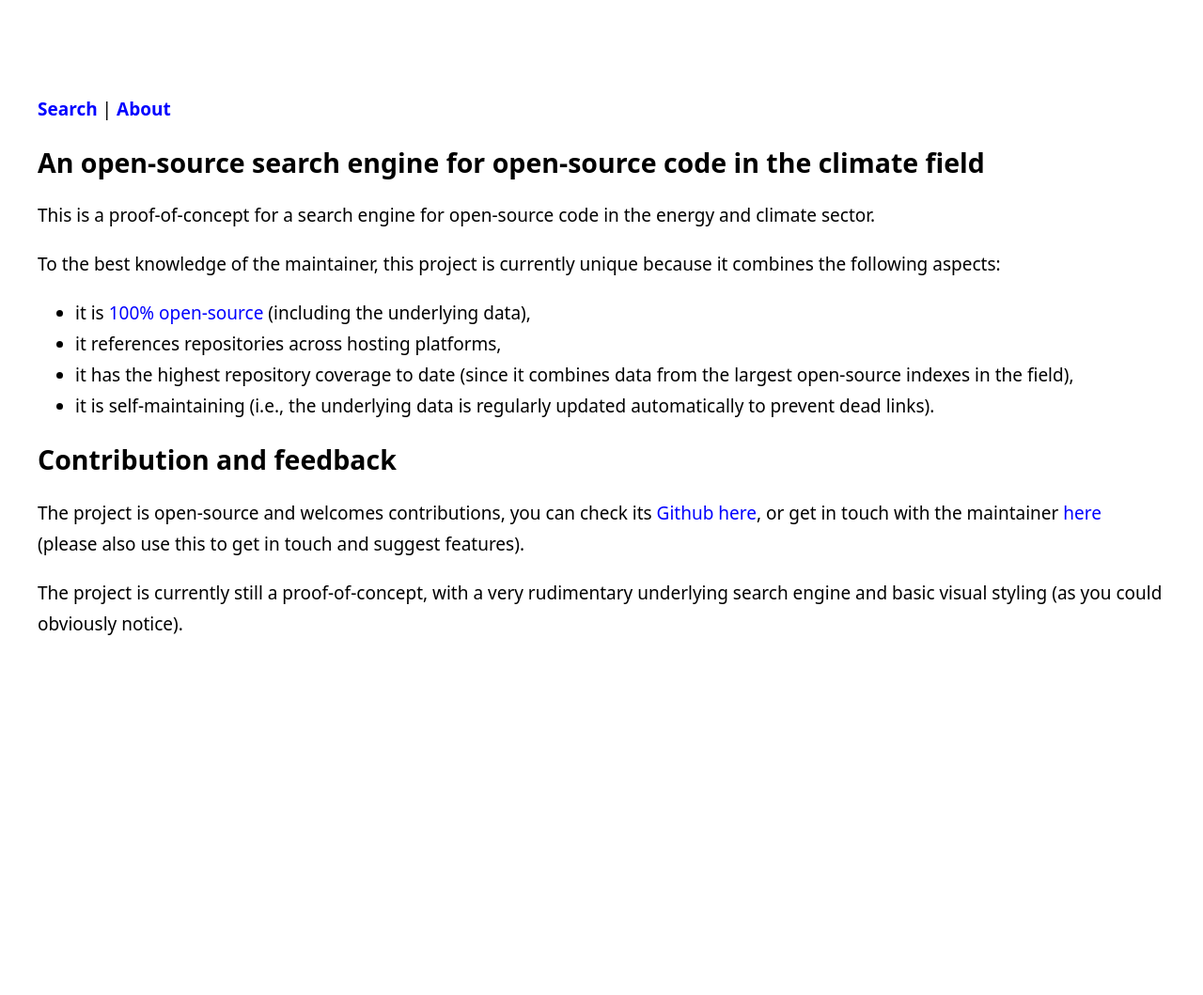
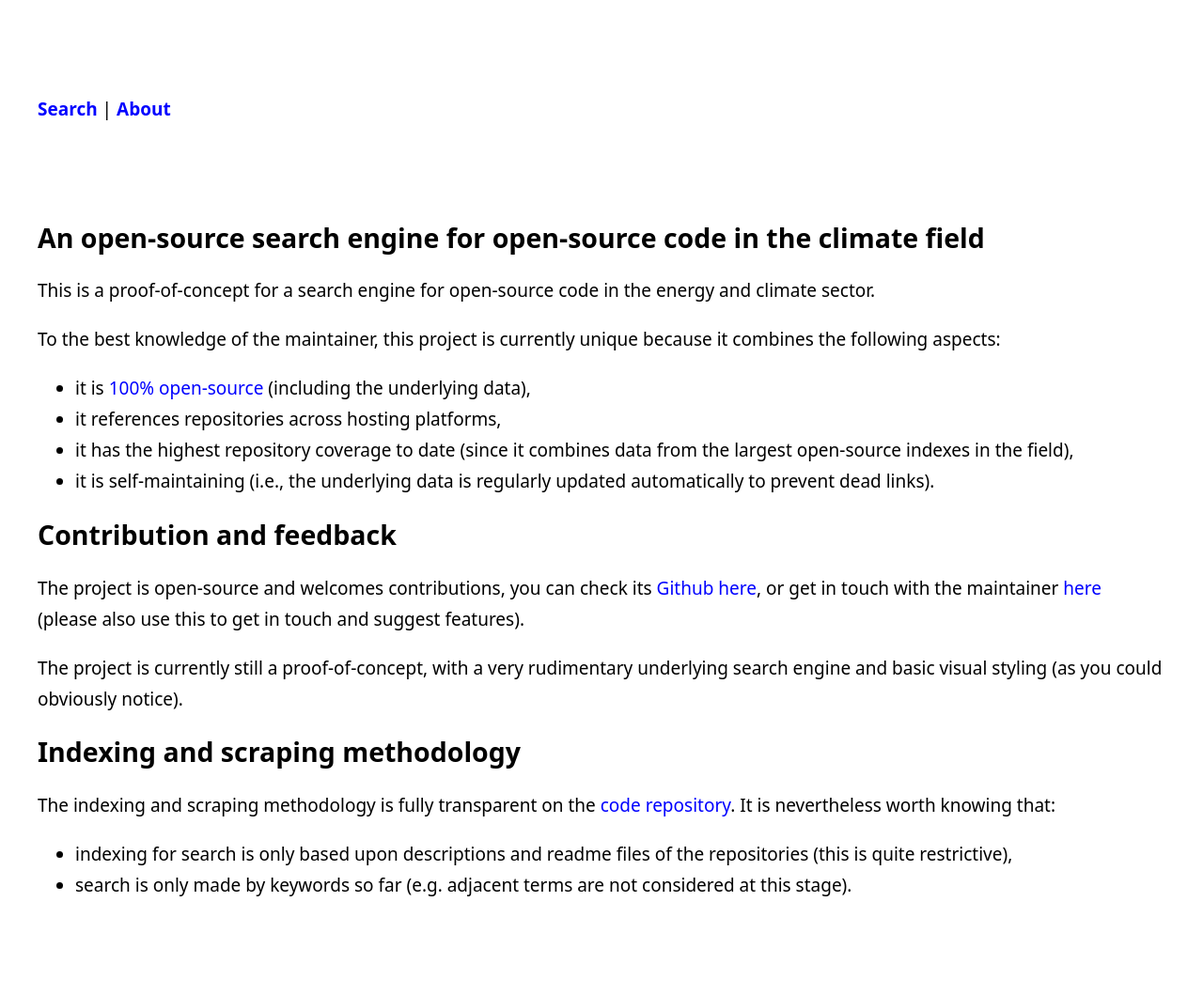
Before and after one commit to Pierre-VF/oss4energy, a FastAPI app: page /ui/about in a window 1280 px wide. Shown: the whole page at 94% size. Before the commit the page ends 676 px from the top, so only its background shows below. Run offline with FastAPI, Linux system fonts and the light colour scheme; parts of the project's set-up code (start-up, migrations or seed data) failed here and were passed over.

Commit message:
Refining search and improving UI text (#38)
* Refining app

* Streamlining link to Github

* Adding gitlab licenses

* Fixing the gitlab scraping

* Adding filtering by language and license

* Renaming for readability

* Improve details to user

* Improving search

---------

Co-authored-by: Pierre V-F <pierre@pierrevf.consulting>

```diff
--- a/app.py
+++ b/app.py
@@ -33,6 +33,9 @@ static_path = script_dir / "src/app/static"
 SEARCH_ENGINE_DESCRIPTIONS = SearchEngine()
 SEARCH_ENGINE_READMES = SearchEngine()
 SEARCH_RESULTS = SearchResults()
+
+# Configuration (for avoidance of information duplication)
+URL_CODE_REPOSITORY = "https://github.com/Pierre-VF/oss4climate/"
 
 
 @asynccontextmanager
@@ -74,12 +77,6 @@ async def base_landing():
 # ----------------------------------------------------------------------------------
 # UI endpoints
 # ----------------------------------------------------------------------------------
-@app.get("/ui/search", response_class=HTMLResponse, include_in_schema=False)
-async def search(request: Request):
-    posts = SEARCH_ENGINE_DESCRIPTIONS.posts
-    return templates.TemplateResponse(
-        "search.html", {"request": request, "posts": posts}
-    )
 
 
 def _f_none_to_unknown(x: str | date | None) -> str:
@@ -89,8 +86,53 @@ def _f_none_to_unknown(x: str | date | None) -> str:
         return str(x)
 
 
+@lru_cache(maxsize=1)
+def _unique_licenses() -> list[str]:
+    x = SEARCH_RESULTS.documents["license"].apply(_f_none_to_unknown).unique()
+    x.sort()
+    return x.tolist()
+
+
+@lru_cache(maxsize=1)
+def _unique_languages() -> list[str]:
+    x = SEARCH_RESULTS.documents["language"].apply(_f_none_to_unknown).unique()
+    x.sort()
+    return x.tolist()
+
+
+def _render_template(request: Request, template_file: str, content: dict | None = None):
+    resp = {"request": request, "URL_CODE_REPOSITORY": URL_CODE_REPOSITORY}
+    if content is not None:
+        resp = resp | content
+    return templates.TemplateResponse(template_file, resp)
+
+
+@lru_cache(maxsize=1)
+def n_repositories_indexed():
+    return SEARCH_RESULTS.n_documents
+
+
+@app.get("/ui/search", response_class=HTMLResponse, include_in_schema=False)
+async def search(request: Request):
+    return _render_template(
+        request=request,
+        template_file="search.html",
+        content={
+            "n_repositories_indexed": n_repositories_indexed(),
+            "languages": _unique_languages(),
+            "licenses": _unique_licenses(),
+            "free_text": " ",
+        },
+    )
+
+
 @lru_cache(maxsize=10)
 def _search_for_results(query: str) -> pd.DataFrame:
+    if len(query) < 1:
+        df_x = SEARCH_RESULTS.documents.drop(columns=["readme"])
+        df_x["score"] = 1
+        return df_x
+
     print(f"Searching for {query}")
     res_desc = SEARCH_ENGINE_DESCRIPTIONS.search(query)
     res_readme = SEARCH_ENGINE_DESCRIPTIONS.search(query)
@@ -105,20 +147,32 @@ def _search_for_results(query: str) -> pd.DataFrame:
         )
         .fillna(0)
     )
-    df_combined["score"] = (
-        df_combined["description"] * 10 + df_combined["readme"]
-    ).round(1)
-    df_out = (
-        SEARCH_RESULTS.documents.drop(columns=["readme"])
-        .merge(
-            df_combined[["score"]],
-            how="inner",
-            left_on="url",
-            right_index=True,
-        )
-        .sort_values(by="score", ascending=False)
+
+    # Also checking for keywords in name
+    def _f_score_in_name(x):
+        kw = query.lower().split(" ")
+        res = 0
+        x_lower = x.lower()
+        for i in kw:
+            if len(i) > 3:  # To reduce noise (quick and dirty)
+                if i in x_lower:
+                    res += 1
+        return res
+
+    df_combined["score"] = df_combined["description"] * 10 + df_combined["readme"]
+    df_out = SEARCH_RESULTS.documents.drop(columns=["readme"]).merge(
+        df_combined[["score"]],
+        how="outer",
+        left_on="url",
+        right_index=True,
     )
-    return df_out
+
+    df_out["score"] = (
+        df_out["score"].fillna(0)
+        + df_out["name"].apply(_f_score_in_name) * 10
+        + df_out["organisation"].apply(_f_score_in_name) * 10
+    )
+    return df_out.query("score>0").sort_values(by="score", ascending=False)
 
 
 @app.get("/ui/results", response_class=HTMLResponse, include_in_schema=False)
@@ -126,14 +180,17 @@ async def search_results(
     request: Request,
     query: str,
     language: Optional[str] = None,
+    license: Optional[str] = None,
     n_results: int = 100,
     offset: int | None = None,
 ):
-    df_out = _search_for_results(query)
+    df_out = _search_for_results(query.strip())
 
     # Adding a primitive refinment mechanism by language (not implemented in the most effective manner)
-    if language:
+    if language and (language != "*"):
         df_out = df_out[df_out["language"] == language]
+    if license and (license != "*"):
+        df_out = df_out[df_out["license"] == license]
 
     if offset is None:
         df_shown = df_out.head(n_results)
@@ -154,6 +211,8 @@ async def search_results(
     current_url = f"results?query={query}&n_results={n_results}"
     if language:
         current_url = f"{current_url}&language={language}"
+    if license:
+        current_url = f"{current_url}&license={license}"
     current_offset = 0 if offset is None else offset
 
     url_previous = f"{current_url}&offset={current_offset - n_results - 1}"
@@ -162,9 +221,10 @@ async def search_results(
     show_previous = current_offset > 0
     show_next = current_offset <= (n_total_found - n_results)
 
-    return templates.TemplateResponse(
-        "results.html",
-        {
+    return _render_template(
+        request=request,
+        template_file="results.html",
+        content={
             "request": request,
             "n_found": n_found,
             "n_total_found": n_total_found,
@@ -180,7 +240,10 @@ async def search_results(
 
 @app.get("/ui/about", include_in_schema=False)
 def read_about(request: Request):
-    return templates.TemplateResponse("about.html", {"request": request})
+    return _render_template(
+        request=request,
+        template_file="about.html",
+    )
 
 
 # ----------------------------------------------------------------------------------
@@ -192,7 +255,7 @@ def read_about(request: Request):
 
 @app.get("/api/code")
 async def api_code():
-    return RedirectResponse("https://github.com/Pierre-VF/oss4climate", status_code=307)
+    return RedirectResponse(URL_CODE_REPOSITORY, status_code=307)
 
 
 @app.get("/api/data_csv")
--- a/src/app/static/css/styles.css
+++ b/src/app/static/css/styles.css
@@ -1,6 +1,8 @@
 h1 {
     font-size: 30px;
+    padding: 40px;
 }
+
 body {
     font-family: system-ui, -apple-system, BlinkMacSystemFont, 'Segoe UI', Roboto, Oxygen, Ubuntu, Cantarell, 'Open Sans', 'Helvetica Neue', sans-serif;
     font-weight: 300;
@@ -24,9 +26,6 @@ a {
     text-align: center;
 }
 
-.loginlink {
-    text-align: left;
-}
 
 .navbar {
     background-origin: padding-box;
--- a/src/app/templates/base.html
+++ b/src/app/templates/_base.html
@@ -1,7 +1,7 @@
 <!DOCTYPE html>
 <html>
 
-    {% include "navbar.html" %}
+    {% include "_navbar.html" %}
     <head>
         <meta name="viewport" content="width=device-width, initial-scale=1.0">
         <title>
@@ -11,7 +11,7 @@
         <link href="{{ url_for('static', path='/css/styles.css') }}" rel="stylesheet">
     </head>
     <body>
-        <h1>
+        <h1 class="center">
             {% block heading %}
                 Open-source for climate and energy
             {% endblock %}
--- a/src/app/templates/navbar.html
+++ b/src/app/templates/_navbar.html
@@ -10,10 +10,6 @@
     a {
         font-size: 25;
     }
-
-    .loginlink {
-        float: right;
-    }
 </style>
 
 <header>
--- a/src/app/templates/about.html
+++ b/src/app/templates/about.html
@@ -1,4 +1,4 @@
-{% extends "base.html" %}
+{% extends "_base.html" %}
 {% block title %} About {% endblock %}
 {% block heading %}{% endblock %}
 {% block content %}
@@ -12,7 +12,7 @@
     To the best knowledge of the maintainer, this project is currently unique because it combines the following aspects:
 </p>
 <ul>
-    <li>it is <a href="https://github.com/Pierre-VF/oss4climate/">100% open-source</a> (including the underlying data),</li>
+    <li>it is <a href="{{ URL_CODE_REPOSITORY }}">100% open-source</a> (including the underlying data),</li>
     <li>it references repositories across hosting platforms,</li>
     <li>it has the highest repository coverage to date (since it combines data from the largest open-source indexes in the field),</li>
     <li>it is self-maintaining (i.e., the underlying data is regularly updated automatically to prevent dead links).</li>
@@ -21,7 +21,7 @@
 
 <h2>Contribution and feedback</h2>
 <p>
-    The project is open-source and welcomes contributions, you can check its <a href="https://github.com/Pierre-VF/oss4climate/">Github here</a>,
+    The project is open-source and welcomes contributions, you can check its <a href="{{ URL_CODE_REPOSITORY }}">Github here</a>,
     or get in touch with the maintainer <a href="https://pierrevf.consulting/">here</a> (please also use this to get in touch and suggest features).
 </p>
 
@@ -29,4 +29,14 @@
     The project is currently still a proof-of-concept, with a very rudimentary underlying search engine and basic visual styling (as you could obviously notice).
 </p>
 
+<h2>Indexing and scraping methodology</h2>
+<p>
+    The indexing and scraping methodology is fully transparent on the <a href="{{ URL_CODE_REPOSITORY }}">code repository</a>.
+    It is nevertheless worth knowing that:
+</p>
+<ul>
+    <li>indexing for search is only based upon descriptions and readme files of the repositories (this is quite restrictive),</li>
+    <li>search is only made by keywords so far (e.g. adjacent terms are not considered at this stage).</li>
+</ul>
+
 {% endblock %}
```
Also changed, not shown: src/app/templates/results.html (+10 -1 lines), src/app/templates/search.html (+28 -4 lines), src/oss4climate/src/parsers/gitlab_data_io.py (+7 -6 lines).
